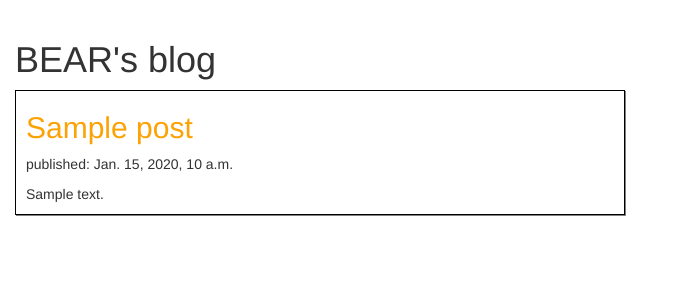
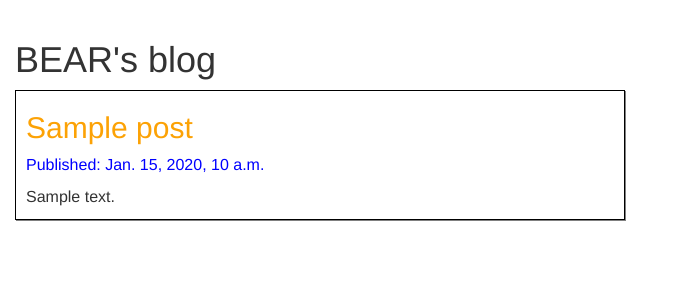
Before and after one commit to bearicc/004, a Django app: template blog/templates/blog/post_list.html in a window 1280 px wide. Shown: the part 52-352 px from the top of the page, without its empty margins (0-674 px from the left). Run offline with Django 3.2, Linux system fonts and the light colour scheme; the template is opened without the code that fills it: values that come from a table or form of the project are taken from there, others are empty; tables that the repository leaves empty hold one stand-in row (values such as "Sample post"); some libraries are stand-ins or nearby versions.

Commit message:
update html

```diff
--- a/blog/templates/blog/post_list.html
+++ b/blog/templates/blog/post_list.html
@@ -39,7 +39,7 @@
             <div class="col-md-6">
                 <div class="post">
                     <h2><a href="">{{ post.title }}</a></h2>
-                    <p>published: {{ post.published_date }}</p>
+                    <p style="color:blue">Published: {{ post.published_date }}</p>
                     <p>{{ post.text|linebreaks }}</p>
                 </div>
             </div>
--- a/static/css/index.css
+++ b/static/css/index.css
@@ -8,6 +8,11 @@
     margin-bottom: 10px;
     box-shadow: 1px 1px grey;
 }
+
+.post p {
+    font-size: 16px;
+}
+
 h2 a {
     color: #FCA205;
 }
```
